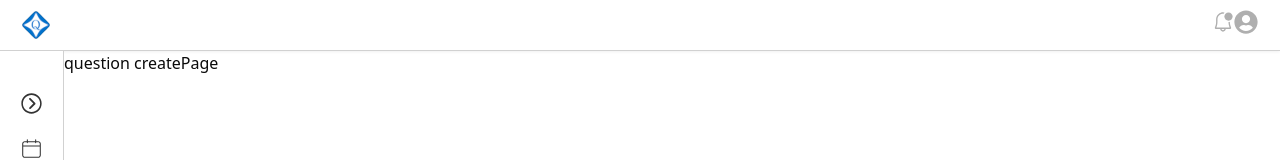
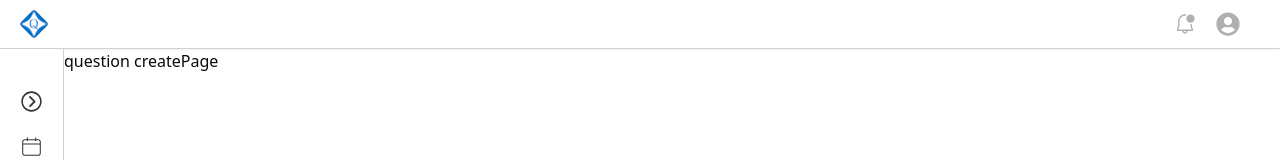
Before and after one commit to Q-tee-project/Q-tee-Frontend, a Next.js app: page /question/create in a window 1280 px wide. Shown: the top 160 px of the page. Built offline with nearby package versions, Linux system fonts and the light colour scheme; a web font is replaced by a local one.

Commit message:
node_modules 추가 및 헤더 아이콘 위치 변경

```diff
--- a/src/components/layout/Header.tsx
+++ b/src/components/layout/Header.tsx
@@ -90,7 +90,7 @@ export default function Header() {
         role="banner"
         aria-label="상단 네비게이션"
       >
-        <div className="flex items-center justify-between w-full" style={{ paddingLeft: '12px', paddingRight: '12px' }}>
+        <div className="flex items-center justify-between w-full" style={{ paddingLeft: '10px', paddingRight: '10px' }}>
           <div className="flex items-center gap-md">
             <Link href="/" aria-label="홈으로 이동">
               <Image
@@ -105,7 +105,12 @@ export default function Header() {
 
           <nav aria-label="사용자 메뉴">
             <ul className="flex items-center gap-lg list-none">
-              <li style={{ position: 'relative' }} ref={bellMenuRef}>
+              <li style={{ position: 'relative',
+              marginRight: '20px',
+              display: 'flex',
+              alignItems: 'center'}}
+              ref={bellMenuRef}>
+
                 <button
                   type="button"
                   aria-label="알림"
@@ -285,7 +290,10 @@ export default function Header() {
                   </div>
                 )}
               </li>
-              <li style={{ position: 'relative' }} ref={profileMenuRef}>
+              <li style={{ position: 'relative',
+                marginRight: '20px',
+                display: 'flex',
+                alignItems: 'center'}} ref={profileMenuRef}>
                 <button
                   type="button"
                   aria-label="내 프로필"
```
Also changed, not shown: 1 other file (tests, documents, lock files or other folders).
